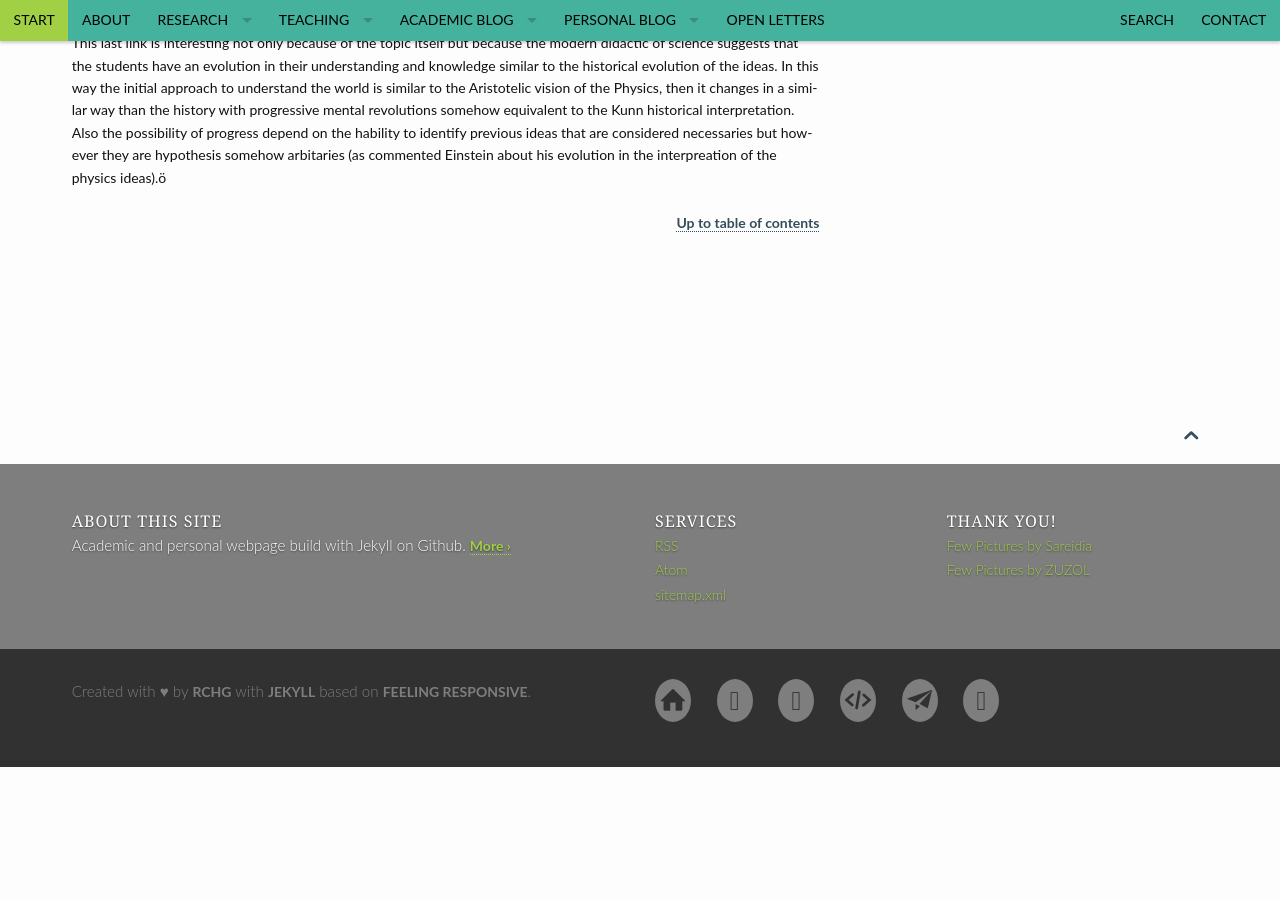
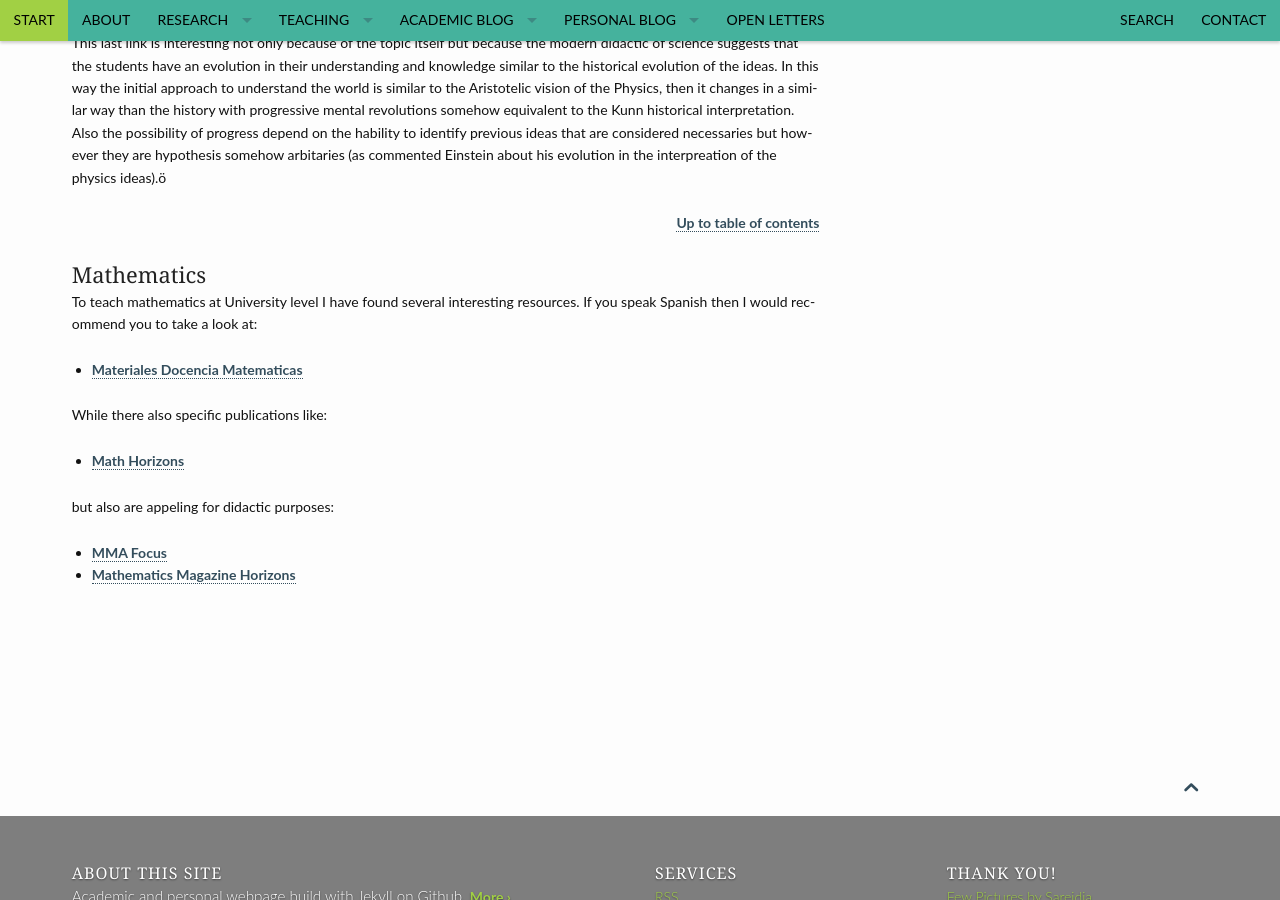
Before and after one commit to RCHG/rchg.github.io, a Jekyll site: the page built from pages/teaching_resources.md, in a window 1280 px wide and 900 px high, scrolled down 1055 px. Built offline with Jekyll 4.4.1, drawn with Linux system fonts in a browser that asks for light colours; before the commit the page ends 1822 px from its top, so only the background shows below that.

Commit message:
Update teaching_resources.md

```diff
--- a/pages/teaching_resources.md
+++ b/pages/teaching_resources.md
@@ -64,6 +64,22 @@ This last link is interesting not only because of the topic itself but because t
 <small markdown="1">[Up to table of contents](#toc)</small>
 {: .text-right }
 
+### Mathematics
+
+To teach mathematics at University level I have found several interesting resources. If you speak Spanish then I would recommend you to take a look at:
+
+- [Materiales Docencia Matematicas](http://analisismatematico.ugr.es/pages/docencia/materiales)
+
+While there also specific publications like:
+
+- [Math Horizons](http://www.maa.org/press/periodicals/math-horizons)
+
+but also are appeling for didactic purposes:
+
+- [MMA Focus](http://www.maa.org/press/periodicals/maa-focus)
+- [Mathematics Magazine Horizons](http://www.maa.org/press/periodicals/mathematics-magazine)
+
+
 
 
 </div><!-- /.medium-8.columns -->
```
